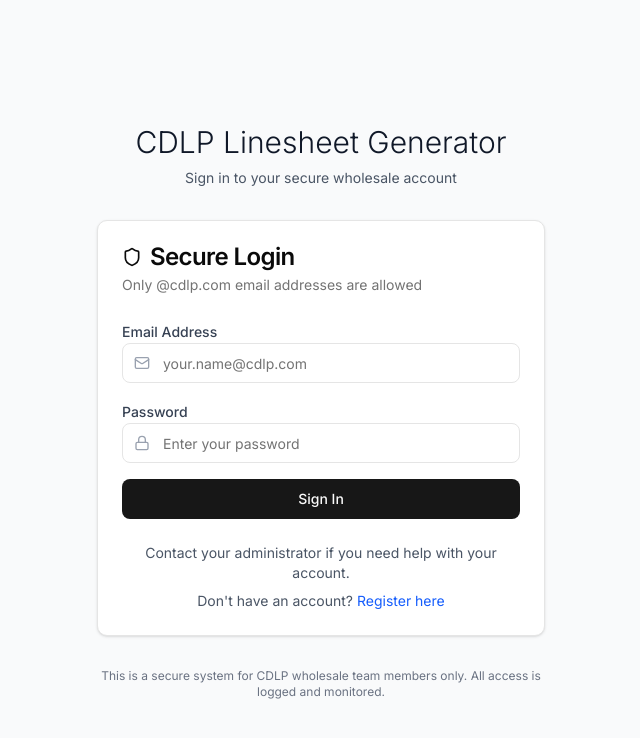
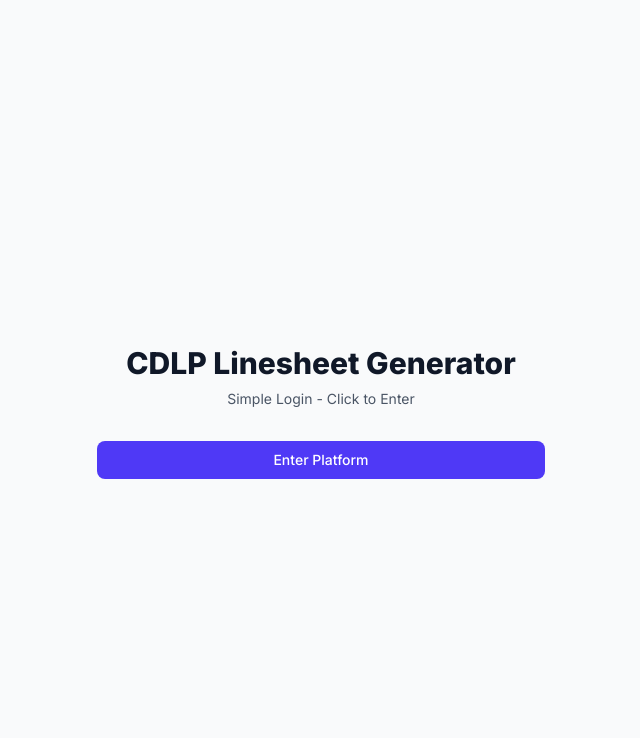
Before and after one commit to axelsamuelsoncdlp/wholesale_cdlp, a Next.js app: page /login in a window 1280 px wide. Shown: the top 738 px of the page, without its empty margins (319-959 px from the left). Built offline with nearby package versions, Linux system fonts and the light colour scheme.

Commit message:
Create simple login page that bypasses authentication

```diff
--- a/src/app/login/page.tsx
+++ b/src/app/login/page.tsx
@@ -1,188 +1,42 @@
 'use client'
 
+import { useRouter } from 'next/navigation'
 import { useState } from 'react'
-import { signIn, getSession } from 'next-auth/react'
-import { useRouter } from 'next/navigation'
-import Link from 'next/link'
-import { Button } from '@/components/ui/button'
-import { Input } from '@/components/ui/input'
-import { Card, CardContent, CardDescription, CardHeader, CardTitle } from '@/components/ui/card'
-import { Alert, AlertDescription } from '@/components/ui/alert'
-import { Loader2, Mail, Lock, Shield } from 'lucide-react'
 
-export default function LoginPage() {
-  const [email, setEmail] = useState('')
-  const [password, setPassword] = useState('')
-  const [mfaToken, setMfaToken] = useState('')
+export default function SimpleLogin() {
+  const router = useRouter()
   const [isLoading, setIsLoading] = useState(false)
-  const [error, setError] = useState('')
-  const [showMfa, setShowMfa] = useState(false)
-  const router = useRouter()
 
-  const handleSubmit = async (e: React.FormEvent) => {
+  const handleLogin = async (e: React.FormEvent) => {
     e.preventDefault()
     setIsLoading(true)
-    setError('')
 
-    try {
-      const result = await signIn('credentials', {
-        email,
-        password,
-        mfaToken: showMfa ? mfaToken : undefined,
-        redirect: false
-      })
-
-      if (result?.error) {
-        if (result.error.includes('MFA')) {
-          setShowMfa(true)
-          setError('Please enter your two-factor authentication code')
-        } else if (result.error.includes('pending') || result.error.includes('approval')) {
-          setError('Your account is pending admin approval. Please wait for approval or contact your administrator.')
-        } else {
-          setError(result.error)
-        }
-      } else if (result?.ok) {
-        // Check if user needs to complete MFA setup
-        const session = await getSession()
-        if (session?.user && !session.user.mfaEnabled) {
-          router.push('/setup-mfa')
-        } else {
-          router.push('/app')
-        }
-      }
-    } catch (err) {
-      setError('An unexpected error occurred. Please try again.')
-    } finally {
-      setIsLoading(false)
-    }
+    // Just redirect to app - no authentication needed
+    router.push('/app')
   }
 
   return (
-    <div className="min-h-screen flex items-center justify-center bg-gray-50 py-12 px-4 sm:px-6 lg:px-8">
+    <div className="min-h-screen flex items-center justify-center bg-gray-50">
       <div className="max-w-md w-full space-y-8">
-        <div className="text-center">
-          <h2 className="mt-6 text-3xl font-light text-gray-900">
+        <div>
+          <h2 className="mt-6 text-center text-3xl font-extrabold text-gray-900">
             CDLP Linesheet Generator
           </h2>
-          <p className="mt-2 text-sm text-gray-600">
-            Sign in to your secure wholesale account
+          <p className="mt-2 text-center text-sm text-gray-600">
+            Simple Login - Click to Enter
           </p>
         </div>
-
-        <Card>
-          <CardHeader>
-            <CardTitle className="flex items-center gap-2">
-              <Shield className="h-5 w-5" />
-              Secure Login
-            </CardTitle>
-            <CardDescription>
-              Only @cdlp.com email addresses are allowed
-            </CardDescription>
-          </CardHeader>
-          <CardContent>
-            <form onSubmit={handleSubmit} className="space-y-4">
-              {error && (
-                <Alert variant="destructive">
-                  <AlertDescription>{error}</AlertDescription>
-                </Alert>
-              )}
-
-              <div className="space-y-2">
-                <label htmlFor="email" className="text-sm font-medium text-gray-700">
-                  Email Address
-                </label>
-                <div className="relative">
-                  <Mail className="absolute left-3 top-3 h-4 w-4 text-gray-400" />
-                  <Input
-                    id="email"
-                    type="email"
-                    value={email}
-                    onChange={(e) => setEmail(e.target.value)}
-                    placeholder="your.name@cdlp.com"
-                    className="pl-10"
-                    required
-                  />
-                </div>
-              </div>
-
-              <div className="space-y-2">
-                <label htmlFor="password" className="text-sm font-medium text-gray-700">
-                  Password
-                </label>
-                <div className="relative">
-                  <Lock className="absolute left-3 top-3 h-4 w-4 text-gray-400" />
-                  <Input
-                    id="password"
-                    type="password"
-                    value={password}
-                    onChange={(e) => setPassword(e.target.value)}
-                    placeholder="Enter your password"
-                    className="pl-10"
-                    required
-                  />
-                </div>
-              </div>
-
-              {showMfa && (
-                <div className="space-y-2">
-                  <label htmlFor="mfaToken" className="text-sm font-medium text-gray-700">
-                    Two-Factor Authentication Code
-                  </label>
-                  <Input
-                    id="mfaToken"
-                    type="text"
-                    value={mfaToken}
-                    onChange={(e) => setMfaToken(e.target.value)}
-                    placeholder="Enter 6-digit code"
-                    maxLength={6}
-                    className="text-center text-lg tracking-widest"
-                    required
-                  />
-                  <p className="text-xs text-gray-500">
-                    Enter the 6-digit code from your authenticator app
-                  </p>
-                </div>
-              )}
-
-              <Button
-                type="submit"
-                className="w-full"
-                disabled={isLoading}
-              >
-                {isLoading ? (
-                  <>
-                    <Loader2 className="mr-2 h-4 w-4 animate-spin" />
-                    Signing in...
-                  </>
-                ) : (
-                  'Sign In'
-                )}
-              </Button>
-            </form>
-
-            <div className="mt-6 text-center space-y-2">
-              <p className="text-sm text-gray-600">
-                Contact your administrator if you need help with your account.
-              </p>
-              <div className="text-sm text-gray-600">
-                Don&apos;t have an account?{' '}
-                <Link
-                  href="/register"
-                  className="text-blue-600 hover:text-blue-500"
-                >
-                  Register here
-                </Link>
-              </div>
-            </div>
-          </CardContent>
-        </Card>
-
-        <div className="text-center">
-          <p className="text-xs text-gray-500">
-            This is a secure system for CDLP wholesale team members only.
-            All access is logged and monitored.
-          </p>
-        </div>
+        <form className="mt-8 space-y-6" onSubmit={handleLogin}>
+          <div>
+            <button
+              type="submit"
+              disabled={isLoading}
+              className="group relative w-full flex justify-center py-2 px-4 border border-transparent text-sm font-medium rounded-md text-white bg-indigo-600 hover:bg-indigo-700 focus:outline-none focus:ring-2 focus:ring-offset-2 focus:ring-indigo-500 disabled:opacity-50"
+            >
+              {isLoading ? 'Entering...' : 'Enter Platform'}
+            </button>
+          </div>
+        </form>
       </div>
     </div>
   )
```
